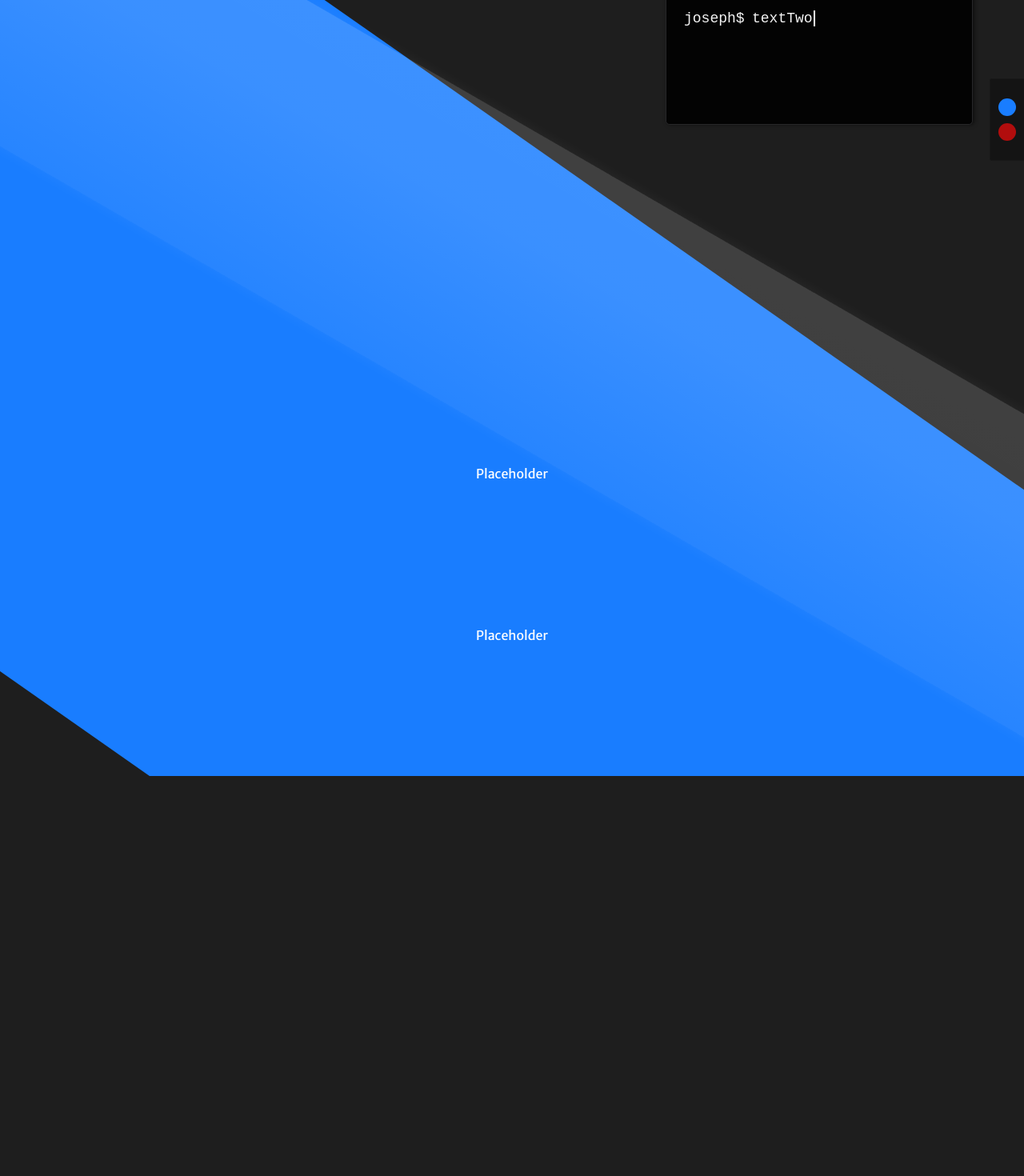
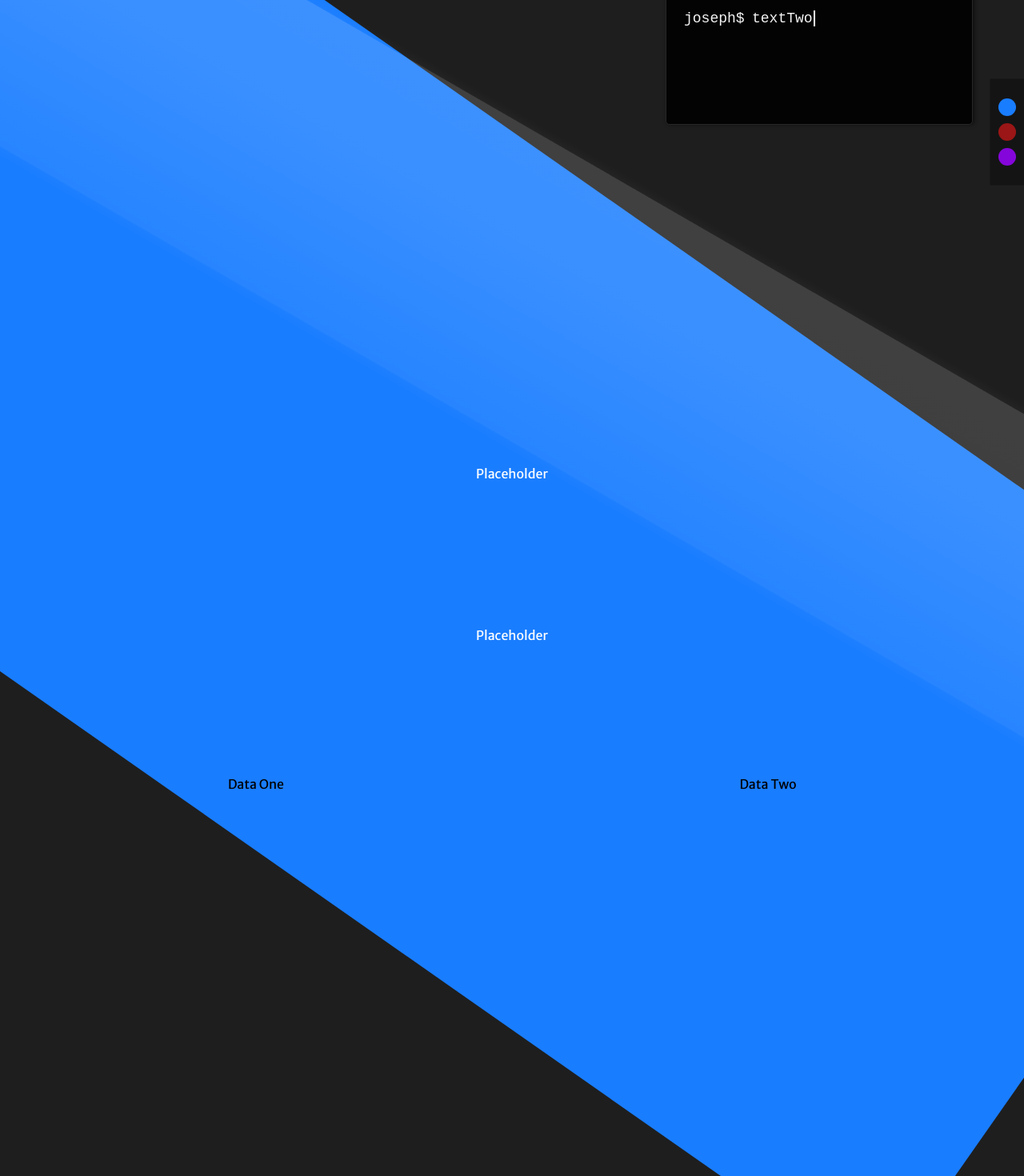
Before and after one commit to Joseph-Murnan/developer-site, a Next.js app: page / in a window 1280 px wide. Shown: the part 284-1754 px from the top of the page at 80% size. Before the commit the page ends 1254 px from the top, so only its background shows below. Built offline with nearby package versions, Linux system fonts and the light colour scheme.

Commit message:
Adding a new colour theme and setting up slider component.

```diff
--- /dev/null
+++ b/components/Slider/Slider.module.css
@@ -0,0 +1,4 @@
+.section {
+    position:relative;
+    height:500px;
+}
--- /dev/null
+++ b/components/Slider/Slider.tsx
@@ -0,0 +1,14 @@
+import styles from './Slider.module.css';
+
+const Slider = () => {
+    return (
+        <div className={`${styles.section}`}>
+            <div className="grid">
+                <div className="centre">Data One</div>
+                <div className="centre">Data Two</div>
+            </div>
+        </div>
+    );
+}
+
+export default Slider;
--- a/components/ui/Palette.module.css
+++ b/components/ui/Palette.module.css
@@ -36,5 +36,8 @@
     background:#197dff;
 }
 .iconTwo {
-    background:rgb(177, 13, 13);
+    background:#9b1616;
 }
+.iconThree {
+    background:#8506da;
+}
--- a/components/ui/Palette.tsx
+++ b/components/ui/Palette.tsx
@@ -13,6 +13,9 @@ const Palette = () => {
             <div className={styles.iconContainer}>
                 <button name="redTheme" onClick={themeContext.onSwitch} className={`${styles.icon} ${styles.iconTwo}`}></button>
             </div>
+            <div className={styles.iconContainer}>
+                <button name="purpleTheme" onClick={themeContext.onSwitch} className={`${styles.icon} ${styles.iconThree}`}></button>
+            </div>
         </div>
     );
 }
--- a/pages/index.tsx
+++ b/pages/index.tsx
@@ -3,6 +3,7 @@ import { Fragment } from 'react';
 import Hero from '../components/Hero/Hero';
 import Text from '../components/Text/Text';
 import Palette from '../components/ui/Palette';
+import Slider from '../components/Slider/Slider';
 
 const Home: NextPage = () => {
     return (
@@ -10,6 +11,7 @@ const Home: NextPage = () => {
             <Palette />
             <Hero />
             <Text />
+            <Slider />
         </Fragment>
     )
 }
--- a/styles/globals.css
+++ b/styles/globals.css
@@ -103,10 +103,22 @@ input, button {
   -webkit-appearance: none;
   border: 0; }
 
+.grid {
+  display: grid;
+  grid-template-columns: repeat(auto-fit, minmax(0px, 1fr));
+  height: 100%; }
+
+.centre {
+  display: flex;
+  justify-content: center; }
+
 .blueTheme {
   background-color: #197dff; }
 
 .redTheme {
   background-color: #9b1616; }
 
+.purpleTheme {
+  background-color: #8506da; }
+
 /*# sourceMappingURL=globals.css.map */
--- a/styles/scss/globals.scss
+++ b/styles/scss/globals.scss
@@ -40,6 +40,17 @@ input, button {
     border:0;
 }
 
+.grid {
+    display:grid;
+    grid-template-columns:repeat(auto-fit, minmax(0px, 1fr));
+    height:100%;
+}
+
+.centre {
+    display:flex;
+    justify-content:center;;
+}
+
 // themes
 .blueTheme {
     background-color:$blue;
@@ -47,3 +58,6 @@ input, button {
 .redTheme {
     background-color:$red;
 }
+.purpleTheme {
+    background-color:$purple;
+}
--- a/styles/scss/variables.scss
+++ b/styles/scss/variables.scss
@@ -1,2 +1,3 @@
 $blue:#197dff;
 $red:#9b1616;
+$purple:#8506da;
```
Also changed, not shown: 1 other file (tests, documents, lock files or other folders).
